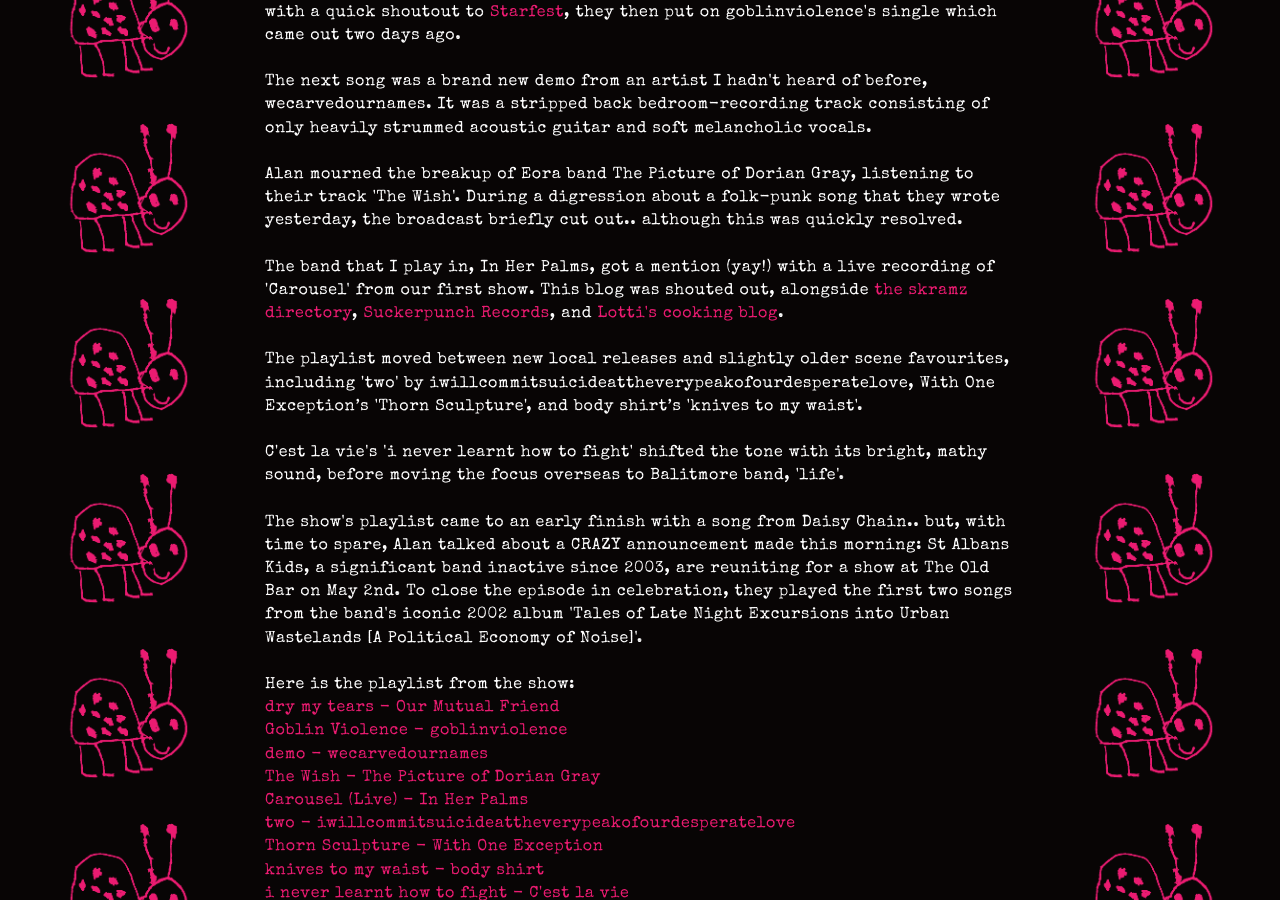
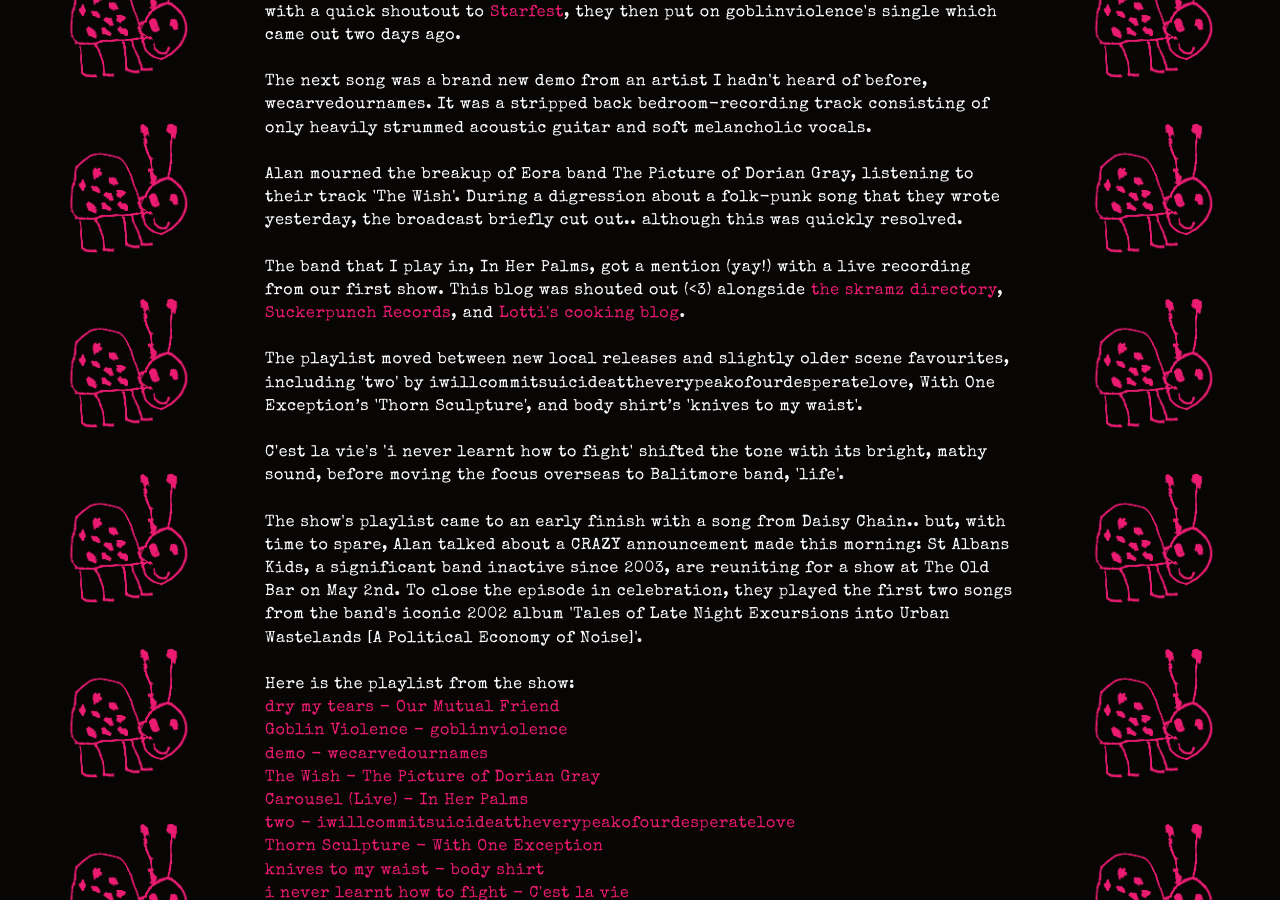
Before and after one commit to xxiwriterecipesnotlovelettersxx/xxiwriterecipesnotlovelettersxx.github.io, a Jekyll site: the page built from _posts/2026-03-09-gay-chud-vegan-skramz.md, in a window 1280 px wide and 900 px high, scrolled down 1317 px. Built offline with Jekyll 4.4.1, drawn with Linux system fonts in a browser that asks for light colours.

Commit message:
Update 2026-03-09-gay-chud-vegan-skramz.md

```diff
--- a/_posts/2026-03-09-gay-chud-vegan-skramz.md
+++ b/_posts/2026-03-09-gay-chud-vegan-skramz.md
@@ -22,7 +22,7 @@ The next song was a brand new demo from an artist I hadn't heard of before, weca
 <br><br>
 Alan mourned the breakup of Eora band The Picture of Dorian Gray, listening to their track 'The Wish'. During a digression about a folk-punk song that they wrote yesterday, the broadcast briefly cut out.. although this was quickly resolved.
 <br><br>
-The band that I play in, In Her Palms, got a mention (yay!) with a live recording of 'Carousel' from our first show. This blog was shouted out, alongside <a href="https://au.skramz.directory/">the skramz directory</a>, <a href="https://www.suckerpunchrecords.net/">Suckerpunch Records</a>, and <a href="http://martinch3ck.github.io/food-blog/index.html">Lotti's cooking blog</a>.
+The band that I play in, In Her Palms, got a mention (yay!) with a live recording from our first show. This blog was shouted out (<3) alongside <a href="https://au.skramz.directory/">the skramz directory</a>, <a href="https://www.suckerpunchrecords.net/">Suckerpunch Records</a>, and <a href="http://martinch3ck.github.io/food-blog/index.html">Lotti's cooking blog</a>.
 <br><br>
 The playlist moved between new local releases and slightly older scene favourites, including 'two' by iwillcommitsuicideattheverypeakofourdesperatelove, With One Exception’s 'Thorn Sculpture', and body shirt’s 'knives to my waist'.
 <br><br>
```
